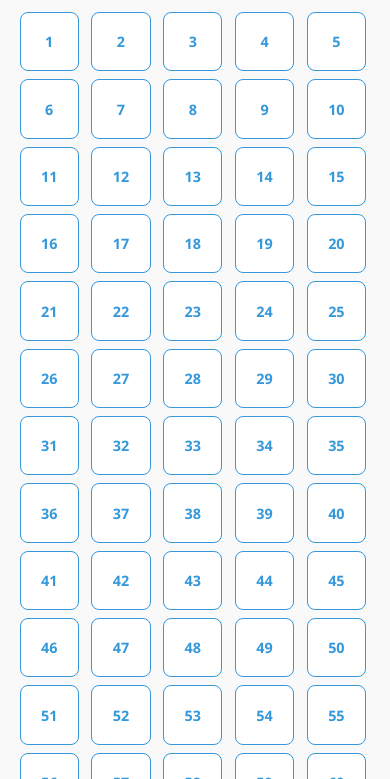
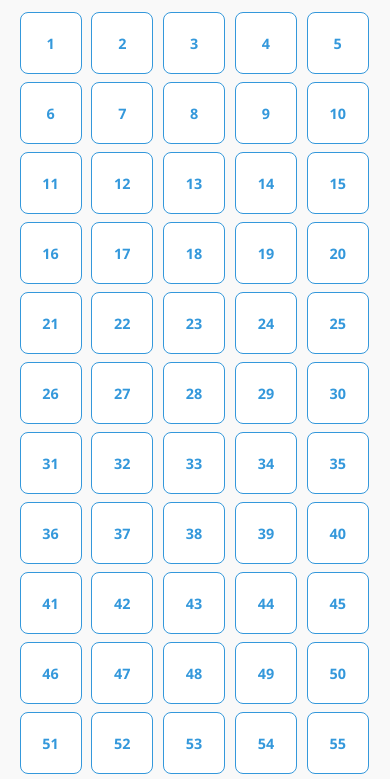
Before and after one commit to KubiKDB/englishtests.online, a plain HTML site: page a2-level-tests.html in a window 390 px wide. Shown: the part 63-842 px from the top of the page. Drawn offline with Linux system fonts and the light colour scheme.

Commit message:
Update a2-level-tests.html

```diff
--- a/a2-level-tests.html
+++ b/a2-level-tests.html
@@ -143,8 +143,8 @@
                 width: 95%; /* Take more width on mobile */
             }
             .test-square {
-                width: calc(100vw / 6.8); /* Responsive square width on mobile */
-                height: calc(100vw / 6.8);
+                width: calc(100vw / 6.5); /* Responsive square width on mobile */
+                height: calc(100vw / 6.5);
                 font-size: 0.9em;
                 border-radius: 8px; /* Slightly less rounded on mobile */
                 border-width: 1.5px; /* Thinner border on mobile */
```
